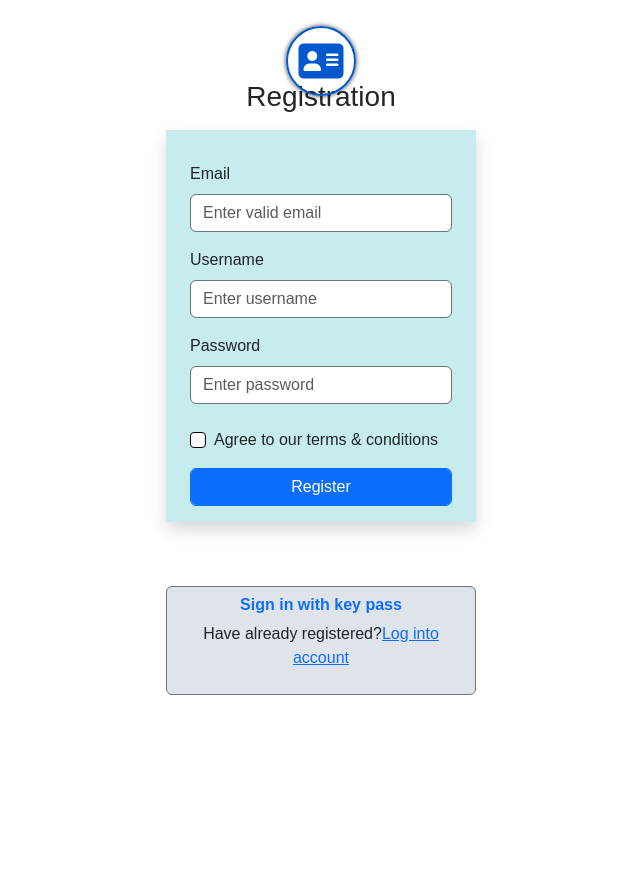
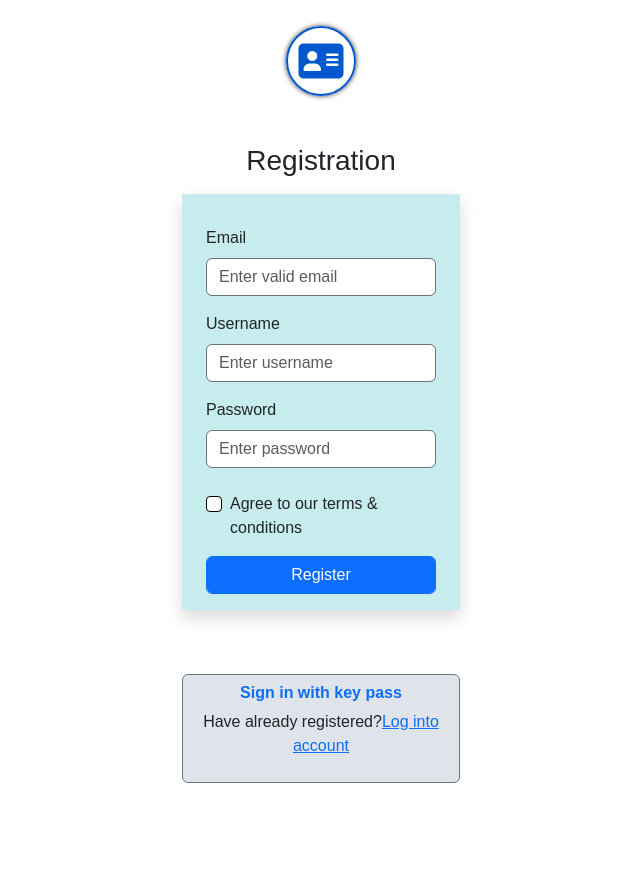
Before and after one commit to fshaharier96/Contact-List, a PHP site: page /Contact_List_Project/signup.php in a window 1280 px wide. Shown: the whole page, without its empty margins (319-959 px from the left). Before the commit the page ends 695 px from the top, so only its background shows below. Run offline with PHP 8.4, Linux system fonts and the light colour scheme; data that the repository does not hold is empty.

Commit message:
sign up page design overlapping has been fixed

```diff
--- a/signup.php
+++ b/signup.php
@@ -88,8 +88,8 @@ if (isset($_POST['submit'])) {
 
 <!--bootstrap code  starts-->
 
-<div class="container-fluid h-auto p-3">
-    <div class="row d-flex justify-content-center align-items-center flex-column  p-3">
+<div class="container-fluid h-auto p-5">
+    <div class="row d-flex justify-content-center align-items-center flex-column  p-5">
         <div class="login-logo col-3 my-3">
             <i class="fa-solid fa-address-card"></i>
         </div>
```
